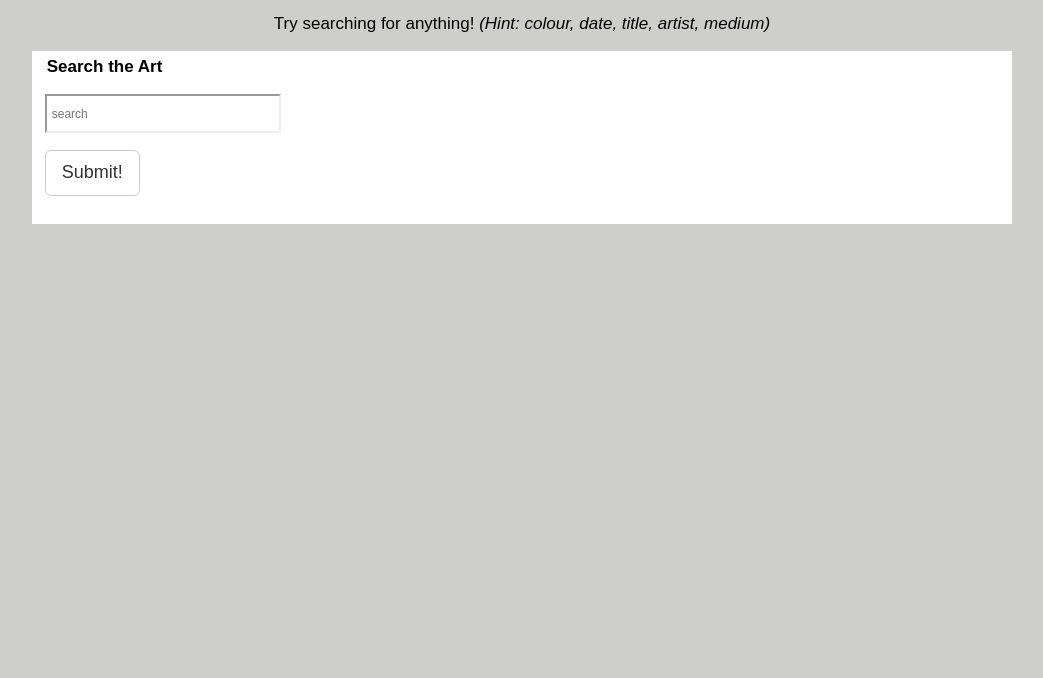
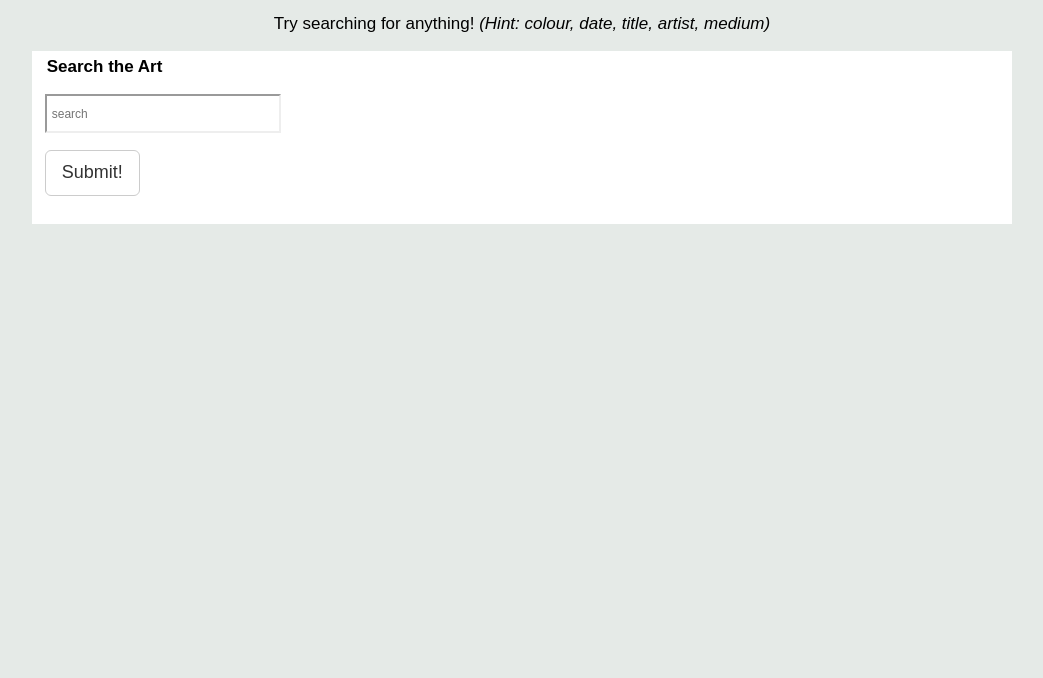
Before and after one commit to melissajclark/museum-APIs, a website: page index.html in a window 1280 px wide. Shown: the part 122-800 px from the top of the page, without its empty margins (118-1161 px from the left). Drawn offline with nearby package versions, Linux system fonts and the light colour scheme.

Commit message:
updated bkgrnd colour - lighter gray

```diff
--- a/non-sass.css
+++ b/non-sass.css
@@ -6,7 +6,7 @@ body {
   max-width: 100%;
   padding: 1em;
   font-size: 17px;
-  background: rgba(45, 47, 42, 0.23);
+  background: rgba(143, 165, 152, 0.23);
 }
 
 h1, h2, h3, h4, h5, h6 {
```
